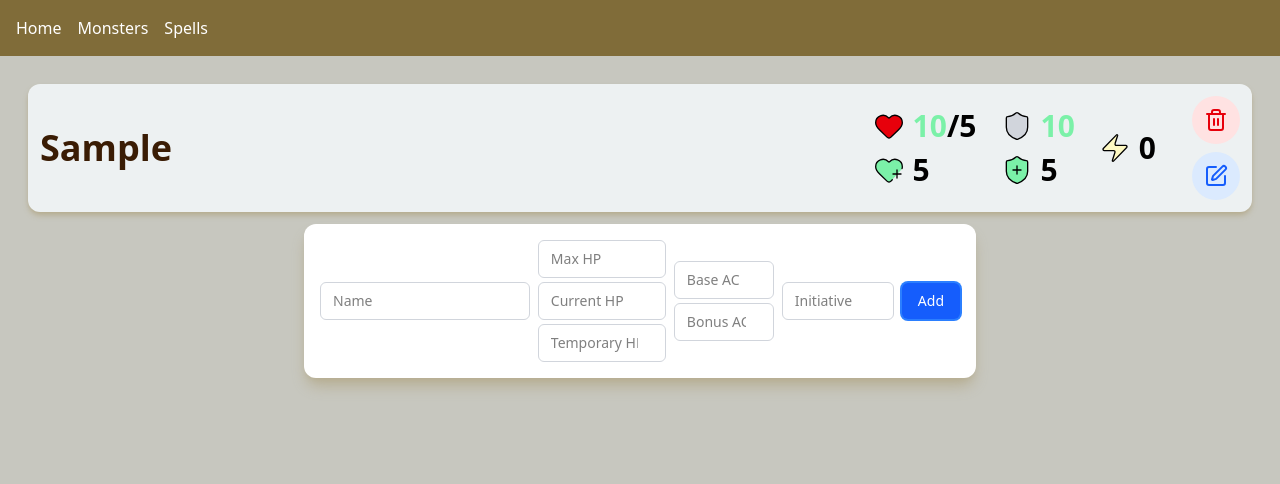
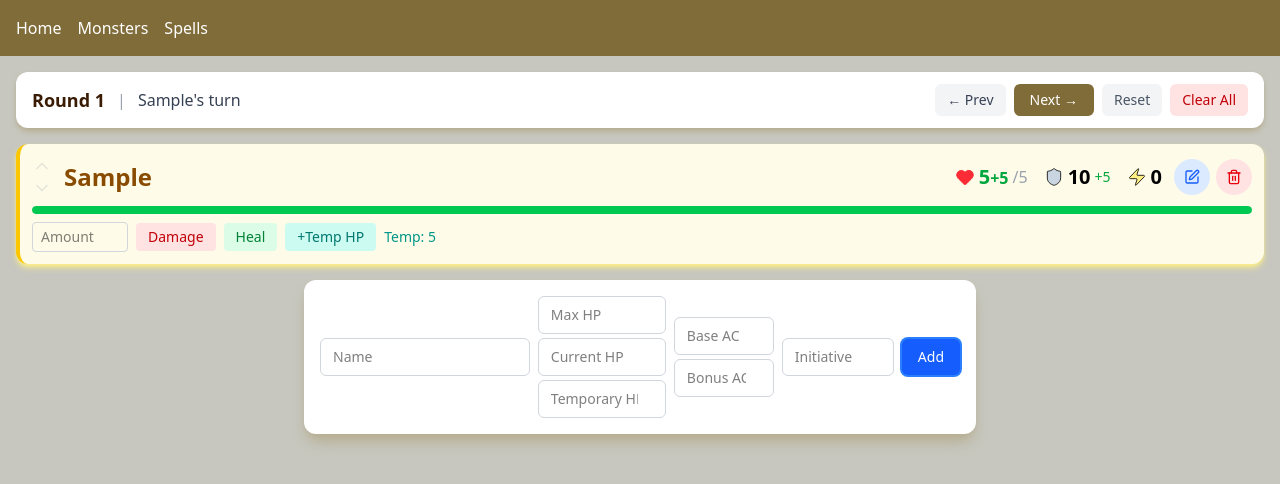
Before and after one commit to anthonyr1616/dnd-initiative-tracker, a React (Vite) app: page / in a window 1280 px wide. Both pictures are taken after typing "Sample", "5", "5", "5", "5", "5" into the empty fields and a click on the button "Add". Shown: the top 484 px of the page. Built offline with nearby package versions, Linux system fonts and the light colour scheme.

Commit message:
Update to allow going through turns and reordering position in inititative stack

```diff
--- a/src/App.jsx
+++ b/src/App.jsx
@@ -7,6 +7,8 @@ function App() {
   const [initiativeItems, setInitiativeItems] = useState([]);
   const [isEditing, setIsEditing] = useState(false);
   const [editingItem, setEditingItem] = useState(null);
+  const [currentTurn, setCurrentTurn] = useState(0);
+  const [round, setRound] = useState(1);
 
   const handleAdd = (newCharacter) => {
     setInitiativeItems((prev) =>
@@ -20,15 +22,20 @@ function App() {
         .map((item) => (item.id === updatedCharacter.id ? updatedCharacter : item))
         .sort((a, b) => b.initiative - a.initiative)
     );
-  }
+  };
 
   const handleDelete = (id) => {
     if (isEditing && editingItem && editingItem.id === id) {
       setIsEditing(false);
       setEditingItem(null);
     }
-
-    setInitiativeItems((prev) => prev.filter((item) => item.id !== id));
+    const next = initiativeItems.filter((item) => item.id !== id);
+    setInitiativeItems(next);
+    if (next.length === 0) {
+      setCurrentTurn(0);
+    } else if (currentTurn >= next.length) {
+      setCurrentTurn(next.length - 1);
+    }
   };
 
   const handleEdit = (id) => {
@@ -37,13 +44,116 @@ function App() {
     setIsEditing(true);
   };
 
+  const handleUpdate = (id, changes) => {
+    setInitiativeItems((prev) =>
+      prev.map((item) => (item.id === id ? { ...item, ...changes } : item))
+    );
+  };
+
+  const handleMoveUp = (id) => {
+    setInitiativeItems((prev) => {
+      const idx = prev.findIndex((i) => i.id === id);
+      if (idx <= 0) return prev;
+      const next = [...prev];
+      [next[idx - 1], next[idx]] = [next[idx], next[idx - 1]];
+      return next;
+    });
+  };
+
+  const handleMoveDown = (id) => {
+    setInitiativeItems((prev) => {
+      const idx = prev.findIndex((i) => i.id === id);
+      if (idx >= prev.length - 1) return prev;
+      const next = [...prev];
+      [next[idx], next[idx + 1]] = [next[idx + 1], next[idx]];
+      return next;
+    });
+  };
+
+  const handleNextTurn = () => {
+    if (initiativeItems.length === 0) return;
+    const next = currentTurn + 1;
+    if (next >= initiativeItems.length) {
+      setRound((r) => r + 1);
+      setCurrentTurn(0);
+    } else {
+      setCurrentTurn(next);
+    }
+  };
+
+  const handlePrevTurn = () => {
+    if (initiativeItems.length === 0) return;
+    if (currentTurn === 0) {
+      setRound((r) => Math.max(1, r - 1));
+      setCurrentTurn(initiativeItems.length - 1);
+    } else {
+      setCurrentTurn(currentTurn - 1);
+    }
+  };
+
+  const handleResetCombat = () => {
+    setCurrentTurn(0);
+    setRound(1);
+  };
+
+  const handleClearAll = () => {
+    setInitiativeItems([]);
+    setCurrentTurn(0);
+    setRound(1);
+    setIsEditing(false);
+    setEditingItem(null);
+  };
+
   return (
-    <div className="flex flex-col max-w-7xl mx-auto p-4">
+    <div className="flex flex-col max-w-7xl mx-auto p-4 gap-4">
+      {initiativeItems.length > 0 && (
+        <div className="flex items-center justify-between bg-white rounded-xl px-4 py-3 shadow-md shadow-[#b6ad90]">
+          <div className="flex items-center gap-3">
+            <span className="text-lg font-bold text-[#3a1c04]">Round {round}</span>
+            <span className="text-gray-400">|</span>
+            <span className="text-gray-700 font-medium">
+              {initiativeItems[currentTurn]?.name}&apos;s turn
+            </span>
+          </div>
+          <div className="flex gap-2">
+            <button
+              onClick={handlePrevTurn}
+              className="px-3 py-1.5 rounded-md bg-gray-100 text-gray-700 hover:bg-gray-200 text-sm font-medium cursor-pointer"
+            >
+              ← Prev
+            </button>
+            <button
+              onClick={handleNextTurn}
+              className="px-4 py-1.5 rounded-md bg-[#806c39] text-white hover:bg-[#6b5a30] text-sm font-medium cursor-pointer"
+            >
+              Next →
+            </button>
+            <button
+              onClick={handleResetCombat}
+              className="px-3 py-1.5 rounded-md bg-gray-100 text-gray-600 hover:bg-gray-200 text-sm font-medium cursor-pointer"
+            >
+              Reset
+            </button>
+            <button
+              onClick={handleClearAll}
+              className="px-3 py-1.5 rounded-md bg-red-100 text-red-700 hover:bg-red-200 text-sm font-medium cursor-pointer"
+            >
+              Clear All
+            </button>
+          </div>
+        </div>
+      )}
+
       <InitiativeList
         initiativeItems={initiativeItems}
+        currentTurn={currentTurn}
         onDelete={handleDelete}
         onEdit={handleEdit}
+        onUpdate={handleUpdate}
+        onMoveUp={handleMoveUp}
+        onMoveDown={handleMoveDown}
       />
+
       <InitiativeForm
         onAdd={handleAdd}
         onSave={handleSave}
@@ -51,7 +161,7 @@ function App() {
         setIsEditing={setIsEditing}
         editingItem={editingItem}
         setEditingItem={setEditingItem}
-      ></InitiativeForm>
+      />
     </div>
   );
 }
--- a/src/components/InitiativeItem.jsx
+++ b/src/components/InitiativeItem.jsx
@@ -1,17 +1,25 @@
-import {
-  Trash2,
-  Edit,
-  Heart,
-  Shield,
-  Zap,
-  HeartPlus,
-  ShieldPlus,
-} from "lucide-react";
+import { useState } from "react";
+import { Trash2, Edit, Heart, Shield, Zap, ChevronUp, ChevronDown } from "lucide-react";
 
-// TODO:
-// Heal - Add hp to current HP, but not above max HP
-// Damage - Subtract hp from current HP (starting with temp HP)
-// Add temp HP - Add to bonus health
+function hpBarColor(current, max) {
+  if (max === 0) return "bg-gray-400";
+  const pct = current / max;
+  if (pct >= 0.75) return "bg-green-500";
+  if (pct >= 0.5) return "bg-yellow-400";
+  if (pct >= 0.25) return "bg-orange-500";
+  if (pct > 0) return "bg-red-600";
+  return "bg-gray-700";
+}
+
+function hpTextColor(current, max) {
+  if (max === 0) return "text-gray-500";
+  const pct = current / max;
+  if (pct >= 0.75) return "text-green-600";
+  if (pct >= 0.5) return "text-yellow-600";
+  if (pct >= 0.25) return "text-orange-500";
+  if (pct > 0) return "text-red-600";
+  return "text-gray-600";
+}
 
 function InitiativeItem({
   id,
@@ -24,64 +32,183 @@ function InitiativeItem({
   initiative,
   onDelete,
   onEdit,
+  onUpdate,
+  onMoveUp,
+  onMoveDown,
+  isCurrentTurn,
+  isFirst,
+  isLast,
 }) {
+  const [amount, setAmount] = useState("");
+
+  const parseAmount = () => {
+    const n = parseInt(amount, 10);
+    return isNaN(n) || n <= 0 ? null : n;
+  };
+
+  const handleDamage = () => {
+    const dmg = parseAmount();
+    if (dmg === null) return;
+    let remainingDmg = dmg;
+    let newTempHp = temporaryHp;
+    let newCurrentHp = currentHp;
+    if (newTempHp > 0) {
+      const absorbed = Math.min(newTempHp, remainingDmg);
+      newTempHp -= absorbed;
+      remainingDmg -= absorbed;
+    }
+    newCurrentHp = Math.max(0, newCurrentHp - remainingDmg);
+    onUpdate(id, { currentHp: newCurrentHp, temporaryHp: newTempHp });
+    setAmount("");
+  };
+
+  const handleHeal = () => {
+    const heal = parseAmount();
+    if (heal === null) return;
+    onUpdate(id, { currentHp: Math.min(maxHp, currentHp + heal) });
+    setAmount("");
+  };
+
+  const handleSetTempHp = () => {
+    const temp = parseAmount();
+    if (temp === null) return;
+    onUpdate(id, { temporaryHp: Math.max(temporaryHp, temp) });
+    setAmount("");
+  };
+
+  const handleKeyDown = (e) => {
+    if (e.key === "Enter") handleDamage();
+  };
+
+  const hpPct = maxHp > 0 ? Math.max(0, Math.min(1, currentHp / maxHp)) : 0;
+
   return (
     <div
-      className="bg-[#edf1f2] rounded-xl flex justify-between items-center p-3 gap-6 shadow-md shadow-[#b6ad90] hover:shadow-lg transition-shadow"
-      key={id}
+      className={`rounded-xl p-3 shadow-md transition-all ${
+        isCurrentTurn
+          ? "bg-yellow-50 border-l-4 border-yellow-400 shadow-yellow-200"
+          : "bg-[#edf1f2] border-l-4 border-transparent shadow-[#b6ad90]"
+      }`}
     >
-      <p className="text-4xl font-bold flex-1 text-[#3a1c04]">{name}</p>
-      <div className="flex items-center gap-6 text-xl font-semibold">
-        <div className="flex flex-col items-start gap-2">
-          <p className="flex items-center gap-2" title="Total HP">
-            <Heart className="w-8 h-8 fill-red-600 text-3xl" strokeWidth={1} />
-            <span className="text-3xl">
-              <span className={temporaryHp > 0 ? "text-green-300" : ""}>
-                {currentHp + temporaryHp}
-              </span>
-              /{maxHp}
+      {/* Main row */}
+      <div className="flex items-center gap-3">
+        {/* Reorder buttons */}
+        <div className="flex flex-col gap-0.5">
+          <button
+            onClick={() => onMoveUp(id)}
+            disabled={isFirst}
+            className="text-gray-400 hover:text-gray-700 disabled:opacity-25 disabled:cursor-not-allowed cursor-pointer"
+            title="Move up"
+          >
+            <ChevronUp className="w-5 h-5" />
+          </button>
+          <button
+            onClick={() => onMoveDown(id)}
+            disabled={isLast}
+            className="text-gray-400 hover:text-gray-700 disabled:opacity-25 disabled:cursor-not-allowed cursor-pointer"
+            title="Move down"
+          >
+            <ChevronDown className="w-5 h-5" />
+          </button>
+        </div>
+
+        {/* Name */}
+        <p
+          className={`text-2xl font-bold flex-1 truncate ${
+            isCurrentTurn ? "text-yellow-800" : "text-[#3a1c04]"
+          }`}
+        >
+          {name}
+        </p>
+
+        {/* Stats */}
+        <div className="flex items-center gap-4 shrink-0">
+          <div className="flex items-center gap-1" title={`HP: ${currentHp}${temporaryHp > 0 ? `+${temporaryHp} temp` : ""} / ${maxHp}`}>
+            <Heart className="w-5 h-5 fill-red-500 text-red-500" strokeWidth={1} />
+            <span className={`text-xl font-semibold ${hpTextColor(currentHp, maxHp)}`}>
+              {currentHp}
+              {temporaryHp > 0 && (
+                <span className="text-green-600 text-base">+{temporaryHp}</span>
+              )}
             </span>
-          </p>
-          <p className="flex items-center gap-2" title="Temporary HP">
-            <HeartPlus
-              className="w-8 h-8 fill-green-300 text-3xl"
-              strokeWidth={1}
-            />
-            <span className="text-3xl">{temporaryHp}</span>
-          </p>
+            <span className="text-gray-400 text-base">/{maxHp}</span>
+          </div>
+
+          <div className="flex items-center gap-1" title={`AC: ${ac + bonusAc}${bonusAc > 0 ? ` (${ac}+${bonusAc})` : ""}`}>
+            <Shield className="w-5 h-5 fill-slate-300" strokeWidth={1} />
+            <span className="text-xl font-semibold">{ac + bonusAc}</span>
+            {bonusAc > 0 && (
+              <span className="text-green-600 text-sm">+{bonusAc}</span>
+            )}
+          </div>
+
+          <div className="flex items-center gap-1" title="Initiative">
+            <Zap className="w-5 h-5 fill-yellow-200" strokeWidth={1} />
+            <span className="text-xl font-semibold">{initiative}</span>
+          </div>
         </div>
-        <div className="flex flex-col items-start gap-2">
-          <p className="flex items-center gap-2" title="Total AC">
-            <Shield className="w-8 h-8 fill-gray-300" strokeWidth={1} />
-            <span className={`text-3xl ${bonusAc > 0 ? "text-green-300" : ""}`}>
-              {ac + bonusAc}
-            </span>
-          </p>
-          <p className="flex items-center gap-2" title="Bonus AC">
-            <ShieldPlus className="w-8 h-8 fill-green-300" strokeWidth={1} />
-            <span className="text-3xl">{bonusAc}</span>
-          </p>
+
+        {/* Edit / Delete */}
+        <div className="flex items-center gap-1.5 shrink-0">
+          <button
+            onClick={() => onEdit(id)}
+            className="w-9 h-9 flex items-center justify-center text-blue-600 bg-blue-100 hover:bg-blue-200 rounded-full transition-colors cursor-pointer"
+            title="Edit"
+          >
+            <Edit className="w-4 h-4" />
+          </button>
+          <button
+            onClick={() => onDelete(id)}
+            className="w-9 h-9 flex items-center justify-center text-red-600 bg-red-100 hover:bg-red-200 rounded-full transition-colors cursor-pointer"
+            title="Delete"
+          >
+            <Trash2 className="w-4 h-4" />
+          </button>
         </div>
-        <p className="flex items-center gap-2" title="Initiative">
-          <Zap className="w-8 h-8 fill-yellow-100" strokeWidth={1} />
-          <span className="text-3xl">{initiative}</span>
-        </p>
       </div>
-      <div className="flex flex-col items-center gap-2 ml-3">
+
+      {/* Health bar */}
+      <div className="mt-2 h-2 rounded-full bg-gray-200 overflow-hidden">
+        <div
+          className={`h-full rounded-full transition-all duration-300 ${hpBarColor(currentHp, maxHp)}`}
+          style={{ width: `${hpPct * 100}%` }}
+        />
+      </div>
+
+      {/* Quick actions */}
+      <div className="mt-2 flex items-center gap-2 flex-wrap">
+        <input
+          type="number"
+          min="1"
+          value={amount}
+          onChange={(e) => setAmount(e.target.value)}
+          onKeyDown={handleKeyDown}
+          placeholder="Amount"
+          className="w-24 rounded border border-gray-300 px-2 py-1 text-sm focus:outline-none focus:ring-1 focus:ring-[#806c39]"
+        />
         <button
-          onClick={() => onDelete(id)}
-          className="w-12 h-12 flex items-center justify-center text-red-600 bg-red-100 hover:text-red-800  hover:bg-red-200 rounded-full focus:outline-none focus:ring-2 focus:ring-red-400 transition-colors cursor-pointer"
-          title="Delete"
+          onClick={handleDamage}
+          className="px-3 py-1 text-sm rounded bg-red-100 text-red-700 hover:bg-red-200 font-medium cursor-pointer"
+          title="Apply damage (temp HP absorbs first)"
         >
-          <Trash2 className="w-6 h-6" />
+          Damage
         </button>
         <button
-          onClick={() => onEdit(id)}
-          className="w-12 h-12 flex items-center justify-center text-blue-600 bg-blue-100 hover:text-blue-800  hover:bg-blue-200 rounded-full focus:outline-none focus:ring-2 focus:ring-blue-400 transition-colors cursor-pointer"
-          title="Edit"
+          onClick={handleHeal}
+          className="px-3 py-1 text-sm rounded bg-green-100 text-green-700 hover:bg-green-200 font-medium cursor-pointer"
         >
-          <Edit className="w-6 h-6" />
+          Heal
         </button>
+        <button
+          onClick={handleSetTempHp}
+          className="px-3 py-1 text-sm rounded bg-teal-100 text-teal-700 hover:bg-teal-200 font-medium cursor-pointer"
+          title="Set temp HP (uses highest value per D&D rules)"
+        >
+          +Temp HP
+        </button>
+        {temporaryHp > 0 && (
+          <span className="text-sm text-teal-600 font-medium">Temp: {temporaryHp}</span>
+        )}
       </div>
     </div>
   );
--- a/src/components/InitiativeList.jsx
+++ b/src/components/InitiativeList.jsx
@@ -1,21 +1,28 @@
 import InitiativeItem from "./InitiativeItem";
 
-function InitiativeList({ initiativeItems, onDelete, onEdit }) {
+function InitiativeList({
+  initiativeItems,
+  currentTurn,
+  onDelete,
+  onEdit,
+  onUpdate,
+  onMoveUp,
+  onMoveDown,
+}) {
   return (
-    <div className="flex flex-col gap-3 p-3">
-      {initiativeItems.map((item) => (
+    <div className="flex flex-col gap-3">
+      {initiativeItems.map((item, index) => (
         <InitiativeItem
           key={item.id}
-          id={item.id}
-          name={item.name}
-          maxHp={item.maxHp}
-          currentHp={item.currentHp}
-          temporaryHp={item.temporaryHp}
-          ac={item.ac}
-          bonusAc={item.bonusAc}
-          initiative={item.initiative}
+          {...item}
+          isCurrentTurn={index === currentTurn}
+          isFirst={index === 0}
+          isLast={index === initiativeItems.length - 1}
           onDelete={onDelete}
           onEdit={onEdit}
+          onUpdate={onUpdate}
+          onMoveUp={onMoveUp}
+          onMoveDown={onMoveDown}
         />
       ))}
     </div>
```
